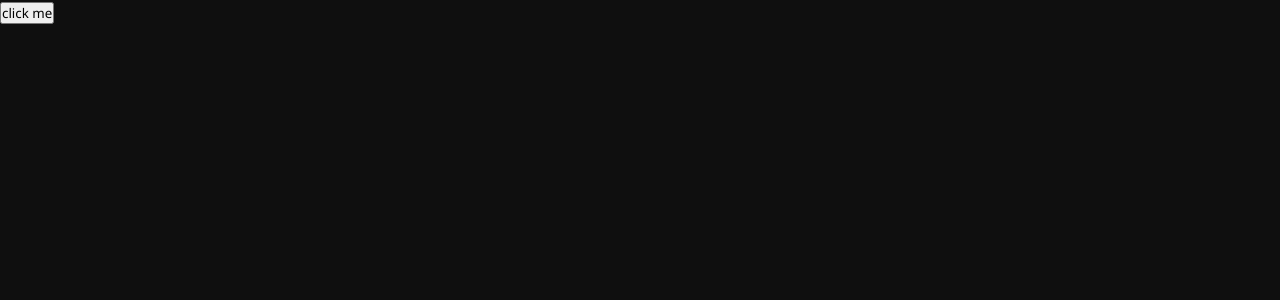
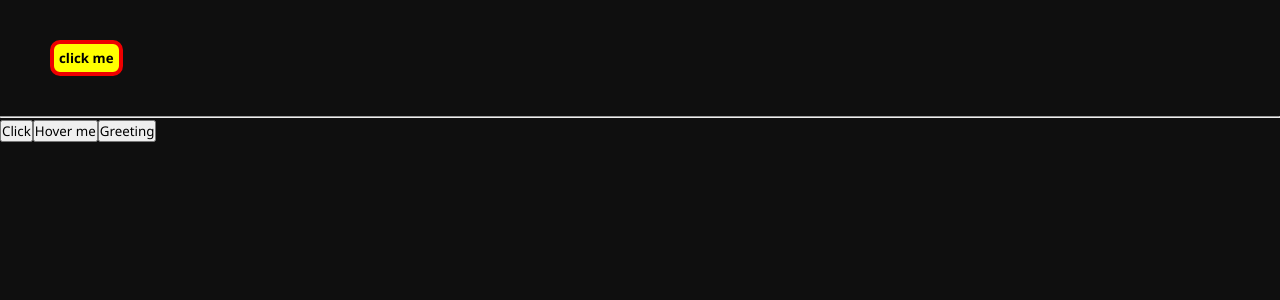
Before and after one commit to pankj369/React.js, a React (Vite) app: page / in a window 1280 px wide. Shown: the top 300 px of the page. Built offline with nearby package versions, Linux system fonts and the light colour scheme.

Commit message:
passing event as props

```diff
--- a/src/App.jsx
+++ b/src/App.jsx
@@ -1,6 +1,6 @@
 import { EventHandling } from "./components/EventHandling";
+import { EventProps } from "./components/EventProps";
 // import { Netflix } from "./components/Netflix";
-
 
 function App() {
   return (
@@ -9,7 +9,9 @@ function App() {
         Netflix Originals
       </h1>
       <Netflix /> */}
-      <EventHandling/>
+      <EventHandling />
+      <hr />
+      <EventProps />
     </div>
   );
 }
--- a/src/components/EV.css
+++ b/src/components/EV.css
@@ -0,0 +1,18 @@
+.btn{
+margin: 40px 50px;
+padding: 5px;
+background-color: yellow;
+color: black;
+text-align: center;
+justify-content: center;
+display: flex;
+border: 4px solid rgb(238, 0, 0);
+border-radius: 10px;
+font-weight: bold;
+
+}
+.btn:hover{
+  background-color: rgb(238, 0, 0);
+  border:4px solid yellow;
+  color: white;
+}
--- a/src/components/EventHandling.jsx
+++ b/src/components/EventHandling.jsx
@@ -14,7 +14,8 @@ export const EventHandling=()=>{
   return (
     <>
     {/* <button onClick={handleWelcomeUsers}>Click me</button> */}
-    <button onClick={()=>handleWelcomeUsers('pankaj')}>click me</button>
+    <button className="btn"
+    onClick={()=>handleWelcomeUsers('pankaj')}>click me</button>
     </>
   )
 }
--- /dev/null
+++ b/src/components/EventProps.jsx
@@ -0,0 +1,37 @@
+import "./EV.css";
+export const EventProps = () => {
+  const HandleWelcomeUser = (user) => {
+    alert(`Hey, ${user} `);
+  };
+  const handleHover = () => {
+    alert(`Hey thank you for Hovering me!`);
+  };
+  return (
+    <>
+      <WelcomeUser
+        onClick={() => HandleWelcomeUser("pankaj")}
+        onMouseEnter={handleHover}
+      />
+    </>
+  );
+};
+const WelcomeUser = (props) => {
+  const {onClick, onMouseEnter}= props;
+  const handleGreeting = () => {
+   console.log(`Hey user, welcome!`);
+    onClick();
+  };
+  return (
+    <>
+      <button  onClick={onClick}>
+        Click
+      </button>
+      <button  onMouseEnter={onMouseEnter}>
+        Hover me
+      </button>
+      <button  onClick={handleGreeting}>
+        Greeting
+      </button>
+    </>
+  );
+};
```
